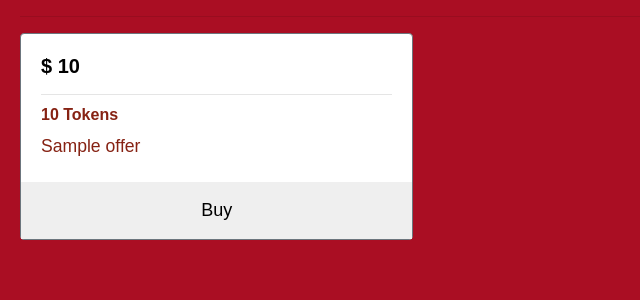
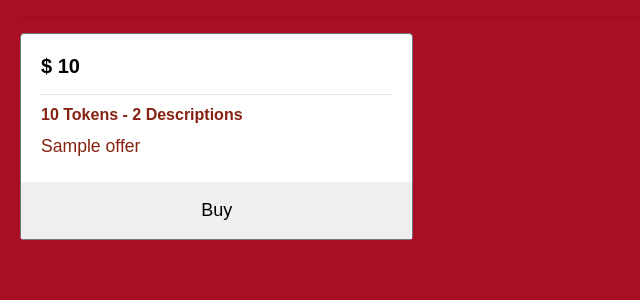
Before and after one commit to georgeyoumansjr/svboost.com, a Flask app: template main/templates/pricing_page.html in a window 1280 px wide. Shown: the part 179-479 px from the top of the page, without its empty margins (0-640 px from the left). Run offline with Flask 2, Linux system fonts and the light colour scheme; the template is opened without the code that fills it: most values are stand-ins (such as "Sample title", 1, 10 or a date in 2020); data that the repository does not hold is empty; some libraries are stand-ins or nearby versions.

Commit message:
Some Front-end

```diff
--- a/main/main.py
+++ b/main/main.py
@@ -135,6 +135,7 @@ def user_is_authorized():
 
 @blueprint.route("/", methods=['GET'])
 def landing_page():
+
     return render_template("landing_page.html")
 
 @blueprint.route("/register", methods=['GET'])
--- a/main/templates/pricing_page.html
+++ b/main/templates/pricing_page.html
@@ -16,7 +16,7 @@
             <div class="card border-secondary mb-3">
                 <div class="card-body">
                 <h5 class="card-title">$ {{offer.price}}</h5><hr>
-                <h6 class="card-subtitle mb-2"><span id="amount_of_dollars">{{ offer.token_amount }}</span> Tokens</h6>
+                <h6 class="card-subtitle mb-2"><span id="amount_of_dollars">{{ offer.token_amount }}</span> Tokens  -  {{ offer.token_amount//5 }} Descriptions</h6>
                 <p class="card-text">{{offer.name}}</p>
             </div>
             <button id="purchase-button" class="btn-cart btnAdd purchase-button">Buy</button>
```
